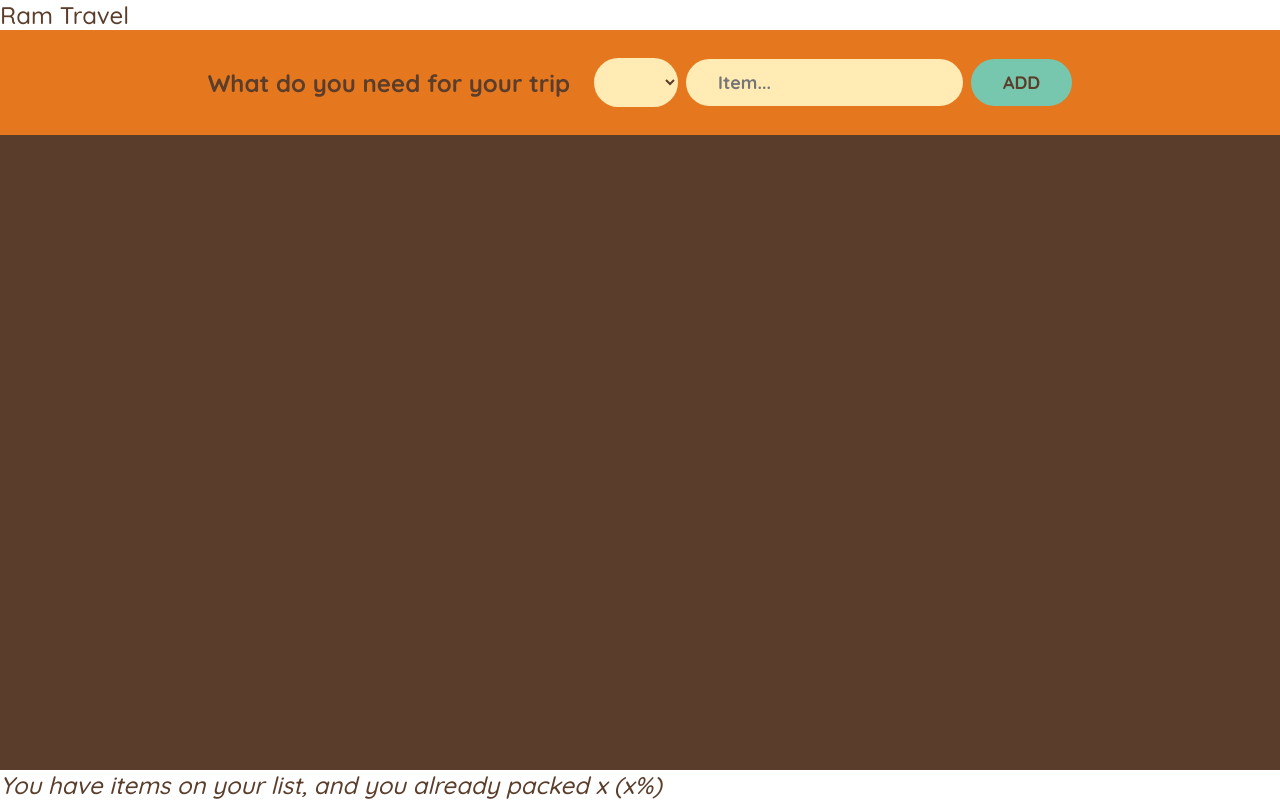
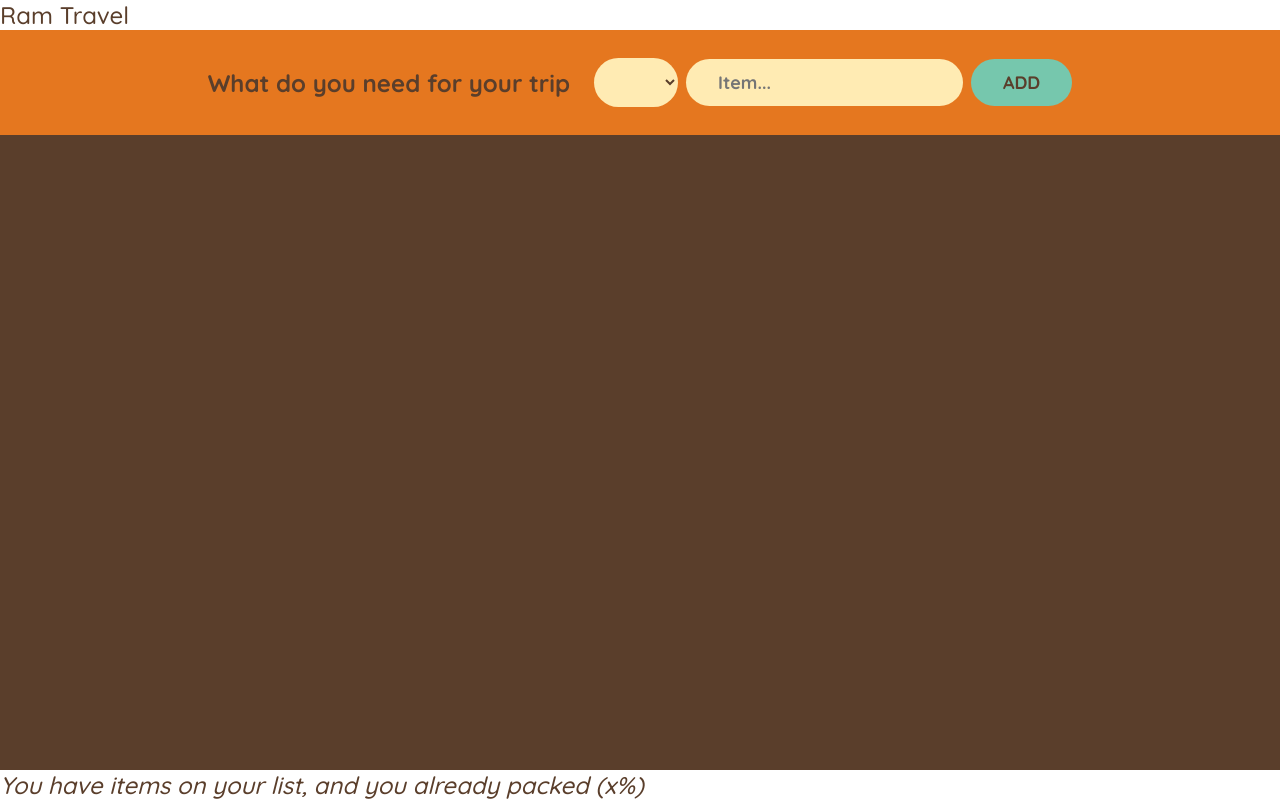
Before and after one commit to Federico-I/RamTravel, a React (Create React App) app: page / in a window 1280 px wide. Built offline with nearby package versions, Linux system fonts and the light colour scheme.

Commit message:
status-component-numbers-rendered

```diff
--- a/src/App.js
+++ b/src/App.js
@@ -98,10 +98,11 @@ function Item({ item, deleteItem, checkedItem }) {
 
 function Stats({ itemsAmount }) {
   const itemAmount = itemsAmount.lenght;
+  const itemsPacked = itemsAmount.filter((item) => item.packed).lenght;
 
   return(
     <footer>
-      <em>You have {itemAmount} items on your list, and you already packed x (x%)</em>
+      <em>You have {itemAmount} items on your list, and you already packed {itemsPacked} (x%)</em>
     </footer>
   )
 };
```
